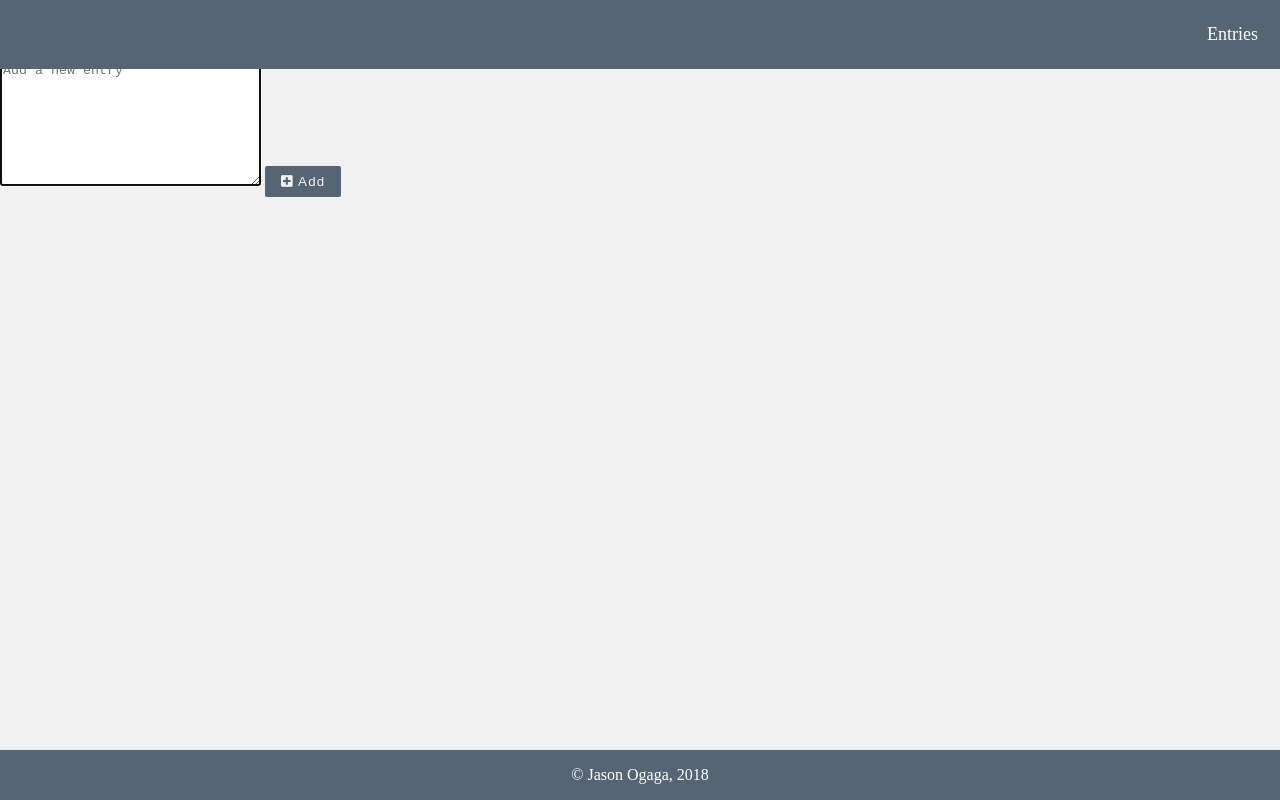
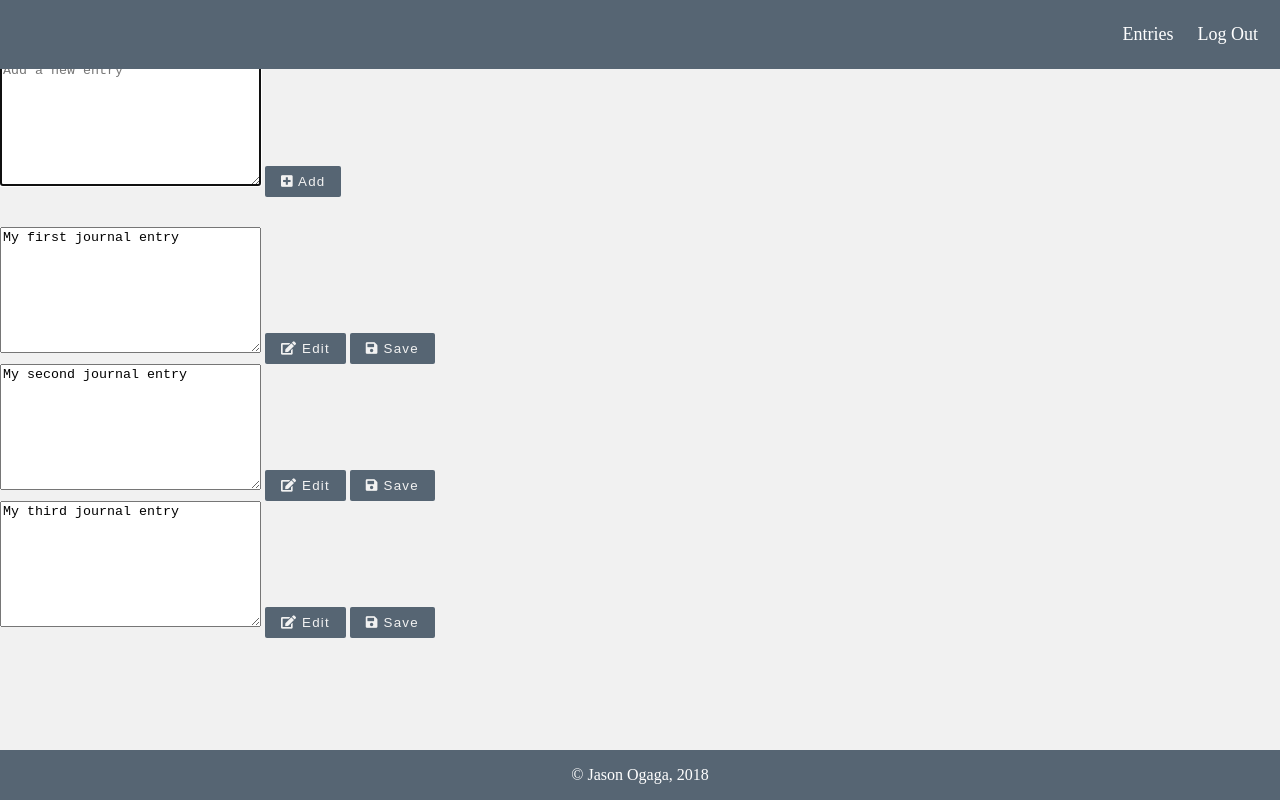
Before and after one commit to jasonjoe1/my-diary, a plain HTML site: page UI/entries.html in a window 1280 px wide. Drawn offline with Linux system fonts and the light colour scheme.

Commit message:
added journal entries to the entries page

```diff
--- a/UI/entries.html
+++ b/UI/entries.html
@@ -12,6 +12,7 @@
   <nav class="nav" id='nav-bar'>
     <div class="nav-right">
       <a class="nav-link" href="entries.html">Entries</a>
+      <a class="nav-link" href="#">Log Out</a>
     </div>
   </nav>
 </header>
@@ -19,10 +20,31 @@
     <div class="container">
         <form action="/" method="POST">
             <div class="textarea">
-                    <textarea name="addEntry" id="addEntry" cols="30" rows="8" autofocus placeholder="Add a new entry" required></textarea>
+                    <textarea name="addEntry" id="addEntry" cols="30" rows="8" autofocus placeholder="Add a new entry" required wrap="hard"></textarea>
                     <button type="submit" class="btn"><i class="fas fa-plus-square"></i> Add</button>
             </div>
         </form>
+
+            <div class="textarea">
+                    <textarea name="ediEntry" id="editEntry" cols="30" rows="8" readonly>My first journal entry
+                    </textarea>
+                    <button type="submit" class="btn"><i class="fas fa-edit"></i> Edit</button>
+                    <button type="submit" class="btn"><i class="fas fa-save"></i> Save</button>
+            </div>
+
+            <div class="textarea">
+                    <textarea name="ediEntry" id="editEntry" cols="30" rows="8" readonly>My second journal entry
+                    </textarea>
+                    <button type="submit" class="btn"><i class="fas fa-edit"></i> Edit</button>
+                    <button type="submit" class="btn"><i class="fas fa-save"></i> Save</button>
+            </div>
+
+            <div class="textarea">
+                    <textarea name="ediEntry" id="editEntry" cols="30" rows="8" readonly>My third journal entry
+                    </textarea>
+                    <button type="submit" class="btn"><i class="fas fa-edit"></i> Edit</button>
+                    <button type="submit" class="btn"><i class="fas fa-save"></i> Save</button>
+            </div>
 
       <section>
 
--- a/UI/style.css
+++ b/UI/style.css
@@ -182,7 +182,7 @@ form{
   border-radius: 2px;
 }
 
-form > div > .btn{
+form > div > .btn,div>.btn{
   text-transform: capitalize;
 }
 .flex-outer li button:hover{
```
